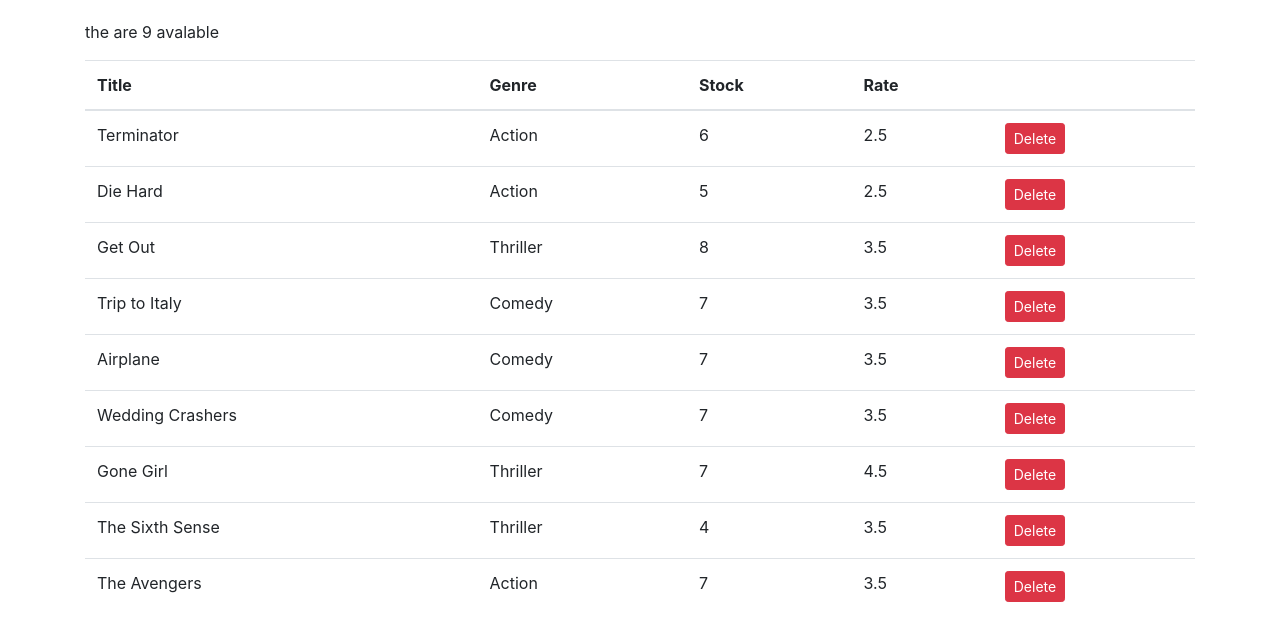
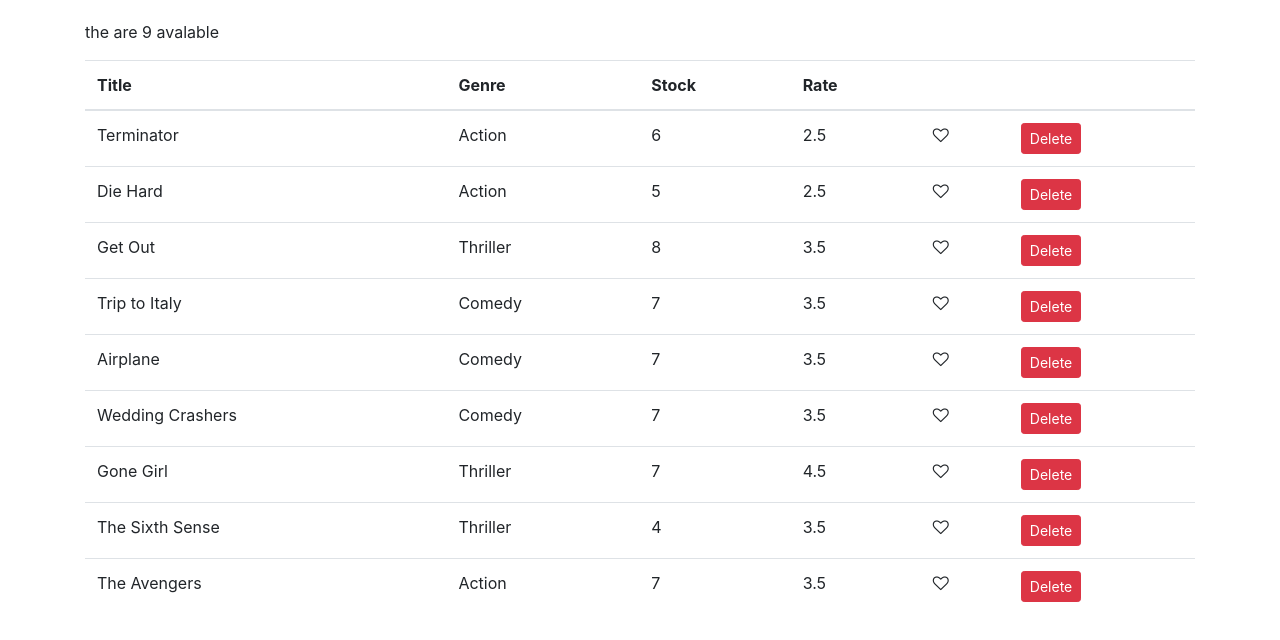
Before and after one commit to ben7ny/vidly, a React (Create React App) app: page / in a window 1280 px wide. Shown: the top 640 px of the page. Built offline with nearby package versions, Linux system fonts and the light colour scheme.

Commit message:
add common like component

```diff
--- /dev/null
+++ b/src/components/common/like.jsx
@@ -0,0 +1,18 @@
+import React from "react";
+// Input like: boolean
+// common like reases enent on a click can be rendered in movie or someweher else(common)
+
+const Like = props => {
+  let classes = "fa fa-heart";
+  if (!props.liked) classes += "-o";
+  return (
+    <i
+      className={classes}
+      onClick={props.onClick} // this onClick get an event from the DOM, it's different form the onClick in movies.jsx(can name it: onToggle)
+      style={{ cursor: "pointer" }}
+      aria-hidden="true"
+    />
+  );
+};
+
+export default Like;
--- a/src/components/movies.jsx
+++ b/src/components/movies.jsx
@@ -1,4 +1,5 @@
 import React, { Component } from "react";
+import Like from "./common/like";
 import { getMovies } from "../services/fakeMovieService";
 
 class Movies extends Component {
@@ -9,6 +10,14 @@
   handleDelete = movie => {
     const movies = this.state.movies.filter(m => m._id !== movie._id);
     this.setState({ movies: movies });
+  };
+
+  handleLike = movie => {
+    const movies = [...this.state.movies]; //clone the whole movies array so it doesn't change
+    const index = movies.indexOf(movie);
+    movies[index] = { ...movies[index] }; //clone the object inside the movies array so it doesn't change
+    movies[index].liked = !movies[index].liked; // switch it(by default is undefined or falsy) is not in the object yet
+    this.setState({ movies });
   };
 
   render() {
@@ -25,6 +34,7 @@
               <th>Stock</th>
               <th>Rate</th>
               <th />
+              <th />
             </tr>
           </thead>
           <tbody>
@@ -34,6 +44,13 @@
                 <td>{movie.genre.name}</td>
                 <td>{movie.numberInStock}</td>
                 <td>{movie.dailyRentalRate}</td>
+                <td>
+                  <Like
+                    liked={movie.liked}
+                    onClick={() => this.handleLike(movie)}
+                  />
+                </td>
+
                 <td>
                   <button
                     onClick={() => this.handleDelete(movie)}
--- a/src/services/fakeMovieService.js
+++ b/src/services/fakeMovieService.js
@@ -8,6 +8,7 @@
     numberInStock: 6,
     dailyRentalRate: 2.5,
     publishDate: "2018-01-03T19:04:28.809Z"
+    // liked: true
   },
   {
     _id: "5b21ca3eeb7f6fbccd471816",
```
